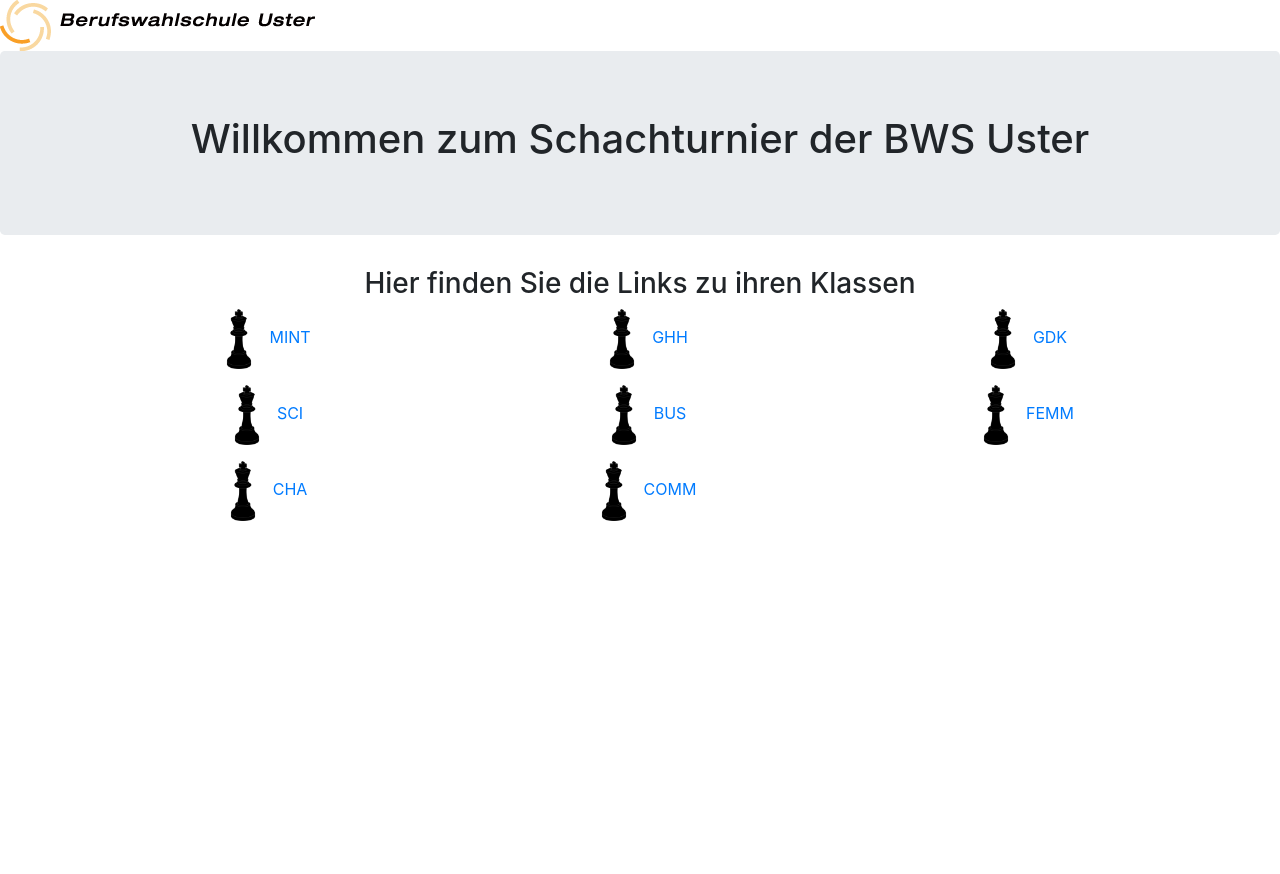
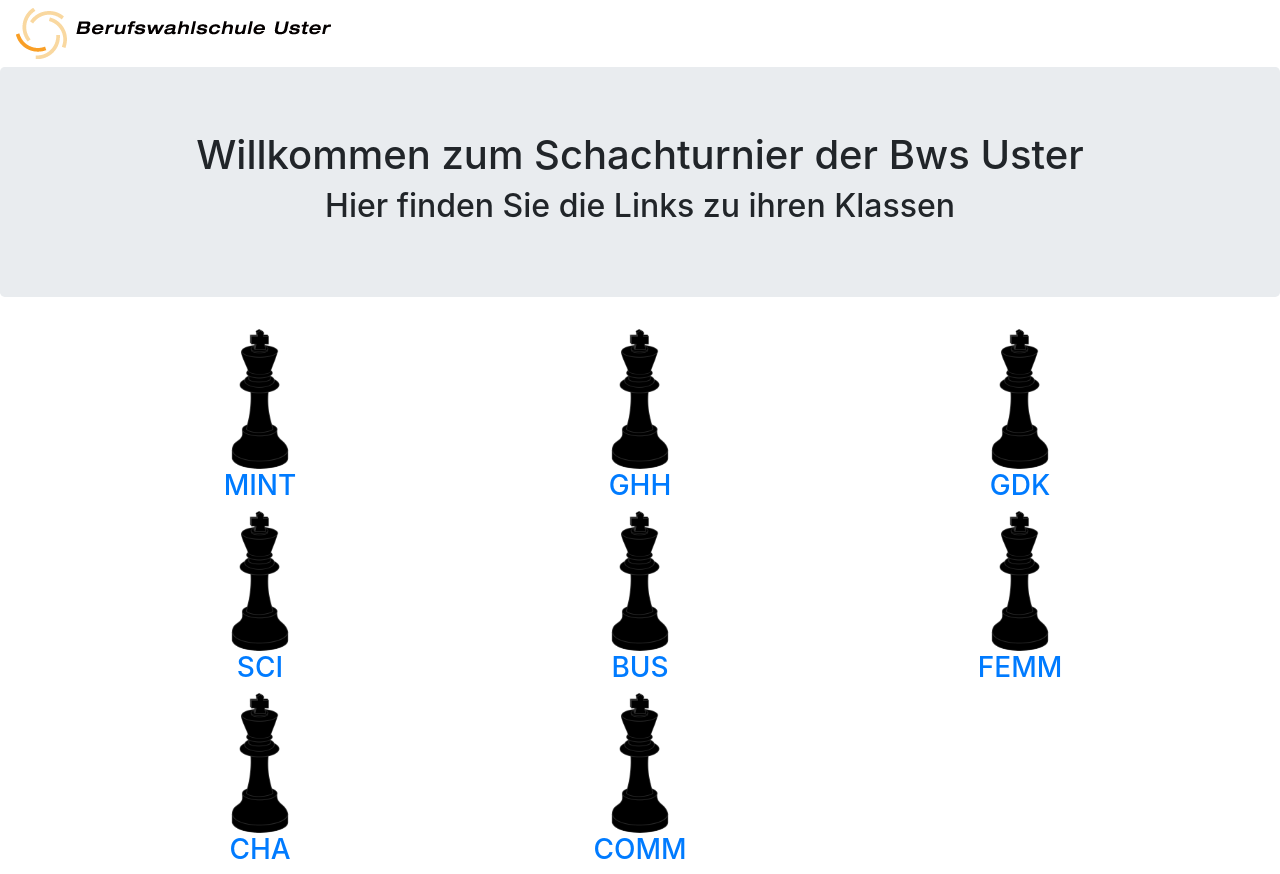
Before and after one commit to nanachi-bun/chess, a plain HTML site: page index.html in a window 1280 px wide. Before the commit the page ends 800 px from the top, so only its background shows below. Drawn offline with nearby package versions, Linux system fonts and the light colour scheme.

Commit message:
layout verbesserung

```diff
--- a/index.html
+++ b/index.html
@@ -3,6 +3,8 @@
 
   <head>
     <meta charset="utf-8">
+    <meta http-equiv="X-UA-Compatible" content="IE=edge">
+    <meta name="viewport" content="width=device-width, initial-scale=1">
     <title>BWSU Schachturnier</title>
     <link rel="stylesheet" href="https://maxcdn.bootstrapcdn.com/bootstrap/4.5.2/css/bootstrap.min.css">
     <link rel="stylesheet" href="css/css.css">
@@ -10,52 +12,85 @@
   </head>
 
   <body>
+    <nav class="navbar navbar-expand-lg navbar-light bg-white">
+      <a href="https://extranet.bws-uster.ch/">
 	     <img src="bws.png" alt="logo">
+      </a>
+    </nav>
+    <header>
       <div class="jumbotron">
-      <h1 class=".display">Willkommen zum Schachturnier der BWS Uster</h1>
+        <div class="container">
+          <div class="row">
+            <div class="col-12">
+              <h1 class="text-center uster">Willkommen zum Schachturnier der Bws Uster</h1>
+              <h2 class="text-center uster">Hier finden Sie die Links zu ihren Klassen</h2>
             </div>
-
-    <div class="container">
-      <h3>Hier finden Sie die Links zu ihren Klassen</h3>
           </div>
+        </div>
+        </div>
+    </header>
 
     <div class="container">
       <div class="row">
 <!-- Zeile 1-->
-        <div class="col-sm-4">
-          <p><a href="class/mint/mint-gr.html">
-            <img src="chess.png" alt="logo" style="float:top;width:60px;height:60px">MINT
-          </a></p>
+
+  <div class="col-lg-4 col-md-6 col-sm-12 text-center">
+    <a href="class/mint/mint-gr.html">
+      <img class="rounded-circle" alt="140x140" style="width: 140px; height: 140px;" src="chess.png" data-holder-rendered="true">
+        <h3 class="uster">MINT</h3>
+    </a>
   </div>
-        <div class="col-sm-4">
-          <p><a href="class/ghh/ghh-gr.html"><img src="chess.png" alt="logo" style="float:top;width:60px;height:60px">GHH</a></p>
+
+  <div class="col-lg-4 col-md-6 col-sm-12 text-center">
+    <a href="class/ghh/ghh-gr.html">
+      <img class="rounded-circle" alt="140x140" style="width: 140px; height: 140px;" src="chess.png" data-holder-rendered="true">
+        <h3>GHH</h3>
+    </a>
   </div>
-        <div class="col-sm-4">
-          <p><a href="class/gdk/gdk-gr.html"><img src="chess.png" alt="logo" style="float:top;width:60px;height:60px">GDK</a></p>
-        </div>
+
+  <div class="col-lg-4 col-md-6 col-sm-12 text-center">
+    <a href="class/gdk/gdk-gr.html">
+      <img class="rounded-circle" alt="140x140" style="width: 140px; height: 140px;" src="chess.png" data-holder-rendered="true">
+        <h3>GDK</h3>
+    </a>
   </div>
 <!-- Zeile 2 -->
+  <div class="col-lg-4 col-md-6 col-sm-12 text-center">
+    <a href="class/sci/sci-gr.html">
+      <img class="rounded-circle" alt="140x140" style="width: 140px; height: 140px;" src="chess.png" data-holder-rendered="true">
+        <h3>SCI</h3>
+    </a>
+  </div>
 
-      <div class="row">
-        <div class="col-sm-4">
-          <p><a href=class/sci/sci-gr.html><img src="chess.png" alt="logo" style="float:top;width:60px;height:60px">SCI</a></p>
+  <div class="col-lg-4 col-md-6 col-sm-12 text-center">
+    <a href="class/bus/bus-gr.html">
+      <img class="rounded-circle" alt="140x140" style="width: 140px; height: 140px;" src="chess.png" data-holder-rendered="true">
+        <h3>BUS</h3>
+    </a>
   </div>
-        <div class="col-sm-4">
-          <p><a href=class/bus/bus-gr.html><img src="chess.png" alt="logo" style="float:top;width:60px;height:60px">BUS</a></p>
+
+  <div class="col-lg-4 col-md-6 col-sm-12 text-center">
+    <a href="class/femm/femm-gr.html">
+      <img class="rounded-circle" alt="140x140" style="width: 140px; height: 140px;" src="chess.png" data-holder-rendered="true">
+        <h3>FEMM</h3>
+    </a>
   </div>
-        <div class="col-sm-4">
-          <p><a href=class/femm/femm-gr.html><img src="chess.png" alt="logo" style="float:top;width:60px;height:60px">FEMM</a></p>
+
+<!-- Zeile 3 -->
+  <div class="col-lg-4 col-md-6 col-sm-12 text-center">
+    <a href="class/cha/cha-gr.html">
+      <img class="rounded-circle" alt="140x140" style="width: 140px; height: 140px;" src="chess.png" data-holder-rendered="true">
+        <h3>CHA</h3>
+    </a>
   </div>
+
+  <div class="col-lg-4 col-md-6 col-sm-12 text-center">
+    <a href="class/comm/comm-gr.html">
+      <img class="rounded-circle" alt="140x140" style="width: 140px; height: 140px;" src="chess.png" data-holder-rendered="true">
+        <h3>COMM</h3>
+    </a>
   </div>
-<!-- Zeile 3 -->
-      <div class="row">
-        <div class="col-sm-4">
-          <p><a href=class/cha/cha-gr.html><img src="chess.png" alt="logo" style="float:top;width:60px;height:60px">CHA</a></p>
-        </div>
-        <div class="col-sm-4">
-          <p><a href=class/comm/comm-gr.html><img src="chess.png" alt="logo" style="float:top;width:60px;height:60px">COMM</a></p>
-      </div>
-  </div>
+
 
 
 
```
Lines whose indentation alone changed are shown as unchanged.
